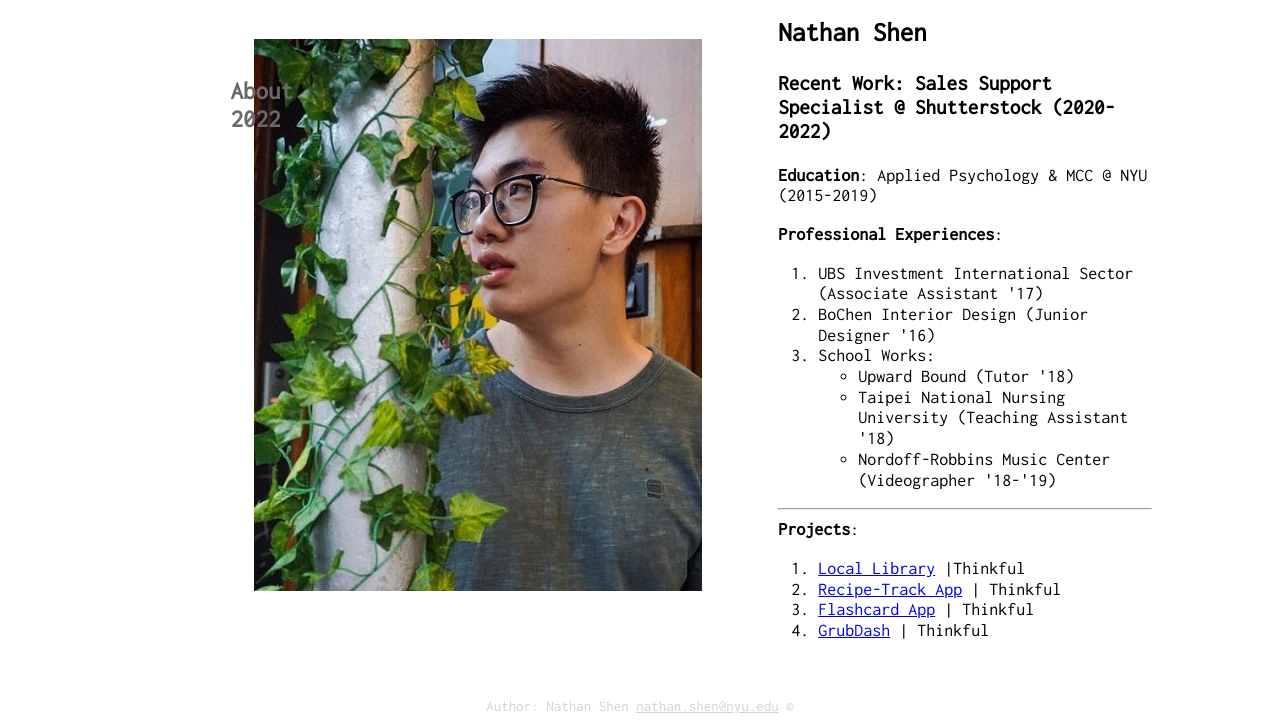
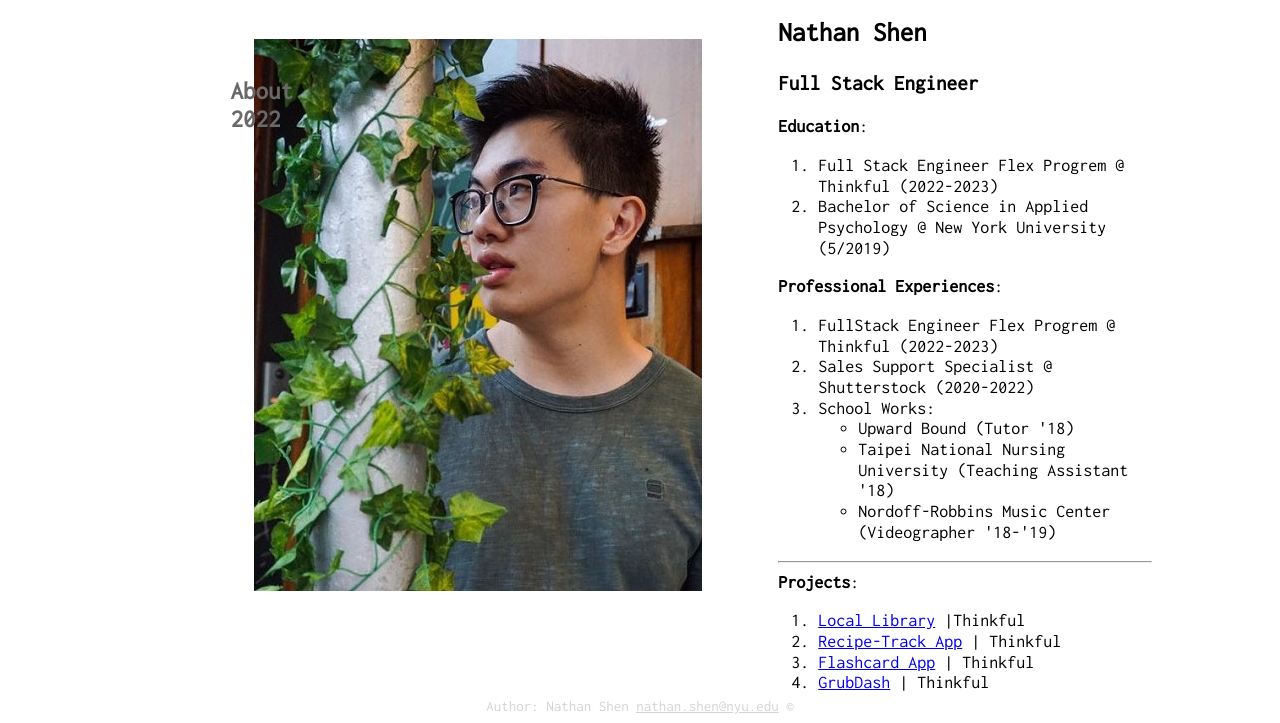
Before and after one commit to nathantshen/MyPersonalWebsite, a plain HTML site: page about.html in a window 1280 px wide. Shown: the part 77-800 px from the top of the page. Drawn offline with nearby package versions, Linux system fonts and the light colour scheme.

Commit message:
Update about.html

```diff
--- a/about.html
+++ b/about.html
@@ -38,13 +38,17 @@
         <!--h2-->
         <h2> Nathan Shen</h2>
         <!--h3-->
-        <h3><b>Recent Work</b>: Sales Support Specialist @ Shutterstock (2020-2022)</h3>
-        <p><b>Education</b>: Applied Psychology & MCC @ NYU (2015-2019)</p>
+        <h3><b>Full Stack Engineer</b></h3>
+        <p><b>Education</b>:</p>
+            <ol>
+                <li>Full Stack Engineer Flex Progrem @ Thinkful (2022-2023)</li>
+                <li>Bachelor of Science in Applied Psychology @ New York University (5/2019)</li>
+            </ol>
         <b>Professional Experiences</b>:
             <!--ordered list-->
             <ol>
-                <li>UBS Investment International Sector (Associate Assistant '17)</li>
-                <li>BoChen Interior Design (Junior Designer '16)</li>
+                <li>FullStack Engineer Flex Progrem @ Thinkful (2022-2023)</li>
+                <li>Sales Support Specialist @ Shutterstock (2020-2022)</li>
                 <li> School Works:
                     <!--nested underodered list-->
                     <ul>
```
